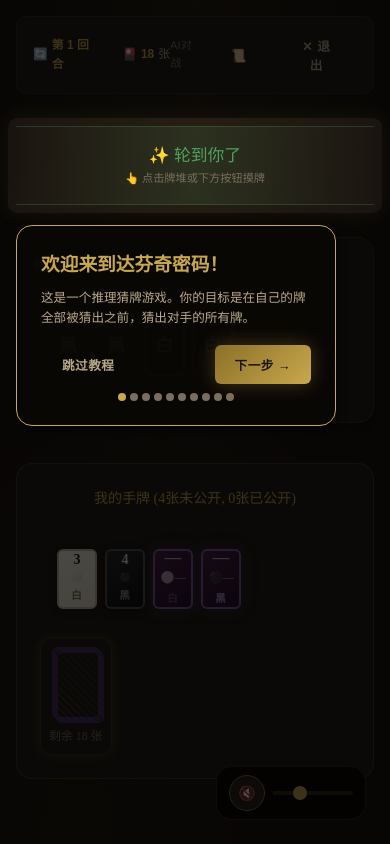
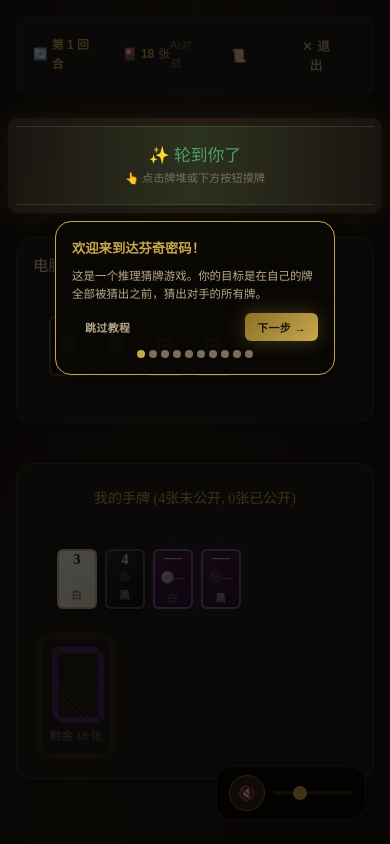
Before and after one commit to ROVER1230/davinci-code, a plain HTML site: page client/index.html in a window 390 px wide. Drawn offline with Linux system fonts and the light colour scheme.

Commit message:
📱 修复手机端新手教程按钮无法点击的问题
智能定位：提示框下方空间不足时自动放到目标上方

水平居中于目标元素，并限制在屏幕范围内

手机端缩小提示框尺寸（280px），减小内边距和字号

覆盖层增加滚动支持，切换步骤时自动滚动到顶部

```diff
--- a/client/index.html
+++ b/client/index.html
@@ -257,6 +257,8 @@
       top: 0; left: 0; right: 0; bottom: 0;
       z-index: 1500;
       pointer-events: none;
+      overflow-y: auto;
+      -webkit-overflow-scrolling: touch;
     }
     .tutorial-spotlight {
       position: absolute;
@@ -273,10 +275,13 @@
       max-width: 320px;
       box-shadow: var(--shadow-strong);
       pointer-events: auto;
+      /* 确保不超出屏幕顶部 */
+      margin-top: 0;
     }
     .tutorial-tooltip h3 {
       color: var(--gold);
       margin-bottom: var(--space-sm);
+      font-size: 1.05rem;
     }
     .tutorial-tooltip p {
       color: var(--text-secondary);
@@ -297,6 +302,25 @@
     }
     .tutorial-dot.active {
       background: var(--gold);
+    }
+
+    /* 手机端教程适配 */
+    @media (max-width: 480px) {
+      .tutorial-tooltip {
+        max-width: 280px;
+        padding: var(--space-md);
+      }
+      .tutorial-tooltip h3 {
+        font-size: 0.95rem;
+      }
+      .tutorial-tooltip p {
+        font-size: 0.82rem;
+        margin-bottom: var(--space-sm);
+      }
+      .tutorial-tooltip .btn-sm {
+        padding: 6px 12px;
+        font-size: 0.78rem;
+      }
     }
 
     /* 结果页 */
@@ -2132,17 +2156,44 @@
     }
 
     const targetEl = document.querySelector(step.target);
+    const viewW = window.innerWidth;
+    const viewH = window.innerHeight;
+    const isMobile = viewW < 480;
+    const tipWidth = isMobile ? 280 : 320;
+    const tipMinH = isMobile ? 180 : 200; // 提示框预估最小高度
+
     let spotlightStyle = '';
+    let tipTop, tipLeft;
+    let targetRect = null;
+
     if (targetEl) {
-      const rect = targetEl.getBoundingClientRect();
-      spotlightStyle = `top:${rect.top - 8}px;left:${rect.left - 8}px;width:${rect.width + 16}px;height:${rect.height + 16}px;`;
+      targetRect = targetEl.getBoundingClientRect();
+      spotlightStyle = `top:${targetRect.top - 8}px;left:${targetRect.left - 8}px;width:${targetRect.width + 16}px;height:${targetRect.height + 16}px;`;
+
+      // === 智能垂直定位 ===
+      const spaceBelow = viewH - targetRect.bottom - 16;  // 目标下方剩余空间
+      const spaceAbove = targetRect.top - 16;              // 目标上方剩余空间
+
+      if (spaceBelow >= tipMinH || spaceBelow >= spaceAbove) {
+        // 下方空间够用，或者下方比上方空间多 → 放下方
+        tipTop = targetRect.bottom + 16;
+        // 如果提示框仍超出屏幕，向上挪
+        if (tipTop + tipMinH > viewH - 10) {
+          tipTop = Math.max(10, viewH - tipMinH - 10);
+        }
+      } else {
+        // 上方空间更多 → 放上方
+        tipTop = Math.max(10, targetRect.top - tipMinH - 16);
+      }
+
+      // === 智能水平定位 ===
+      tipLeft = targetRect.left + targetRect.width / 2 - tipWidth / 2;
+      tipLeft = Math.max(8, Math.min(tipLeft, viewW - tipWidth - 8));
     } else {
       spotlightStyle = `top:50%;left:50%;width:200px;height:100px;transform:translate(-50%,-50%);`;
-    }
-
-    // 工具提示放在下方
-    const tipTop = targetEl ? targetEl.getBoundingClientRect().bottom + 20 : 200;
-    const tipLeft = Math.min(window.innerWidth - 340, targetEl ? targetEl.getBoundingClientRect().left : 100);
+      tipTop = Math.max(40, (viewH - tipMinH) / 2);
+      tipLeft = Math.max(8, (viewW - tipWidth) / 2);
+    }
 
     overlay.innerHTML = `
       <div class="tutorial-spotlight" style="${spotlightStyle}"></div>
@@ -2161,6 +2212,8 @@
           ).join('')}
         </div>
       </div>`;
+    // 每次显示新步骤时滚动到顶部
+    overlay.scrollTop = 0;
   }
 
   function nextTutorialStep() {
@@ -2170,6 +2223,9 @@
     } else {
       showTutorialStep(tutorialSteps[nextIdx].id);
     }
+    // 滚动覆盖层到顶部，确保新提示框可见
+    const overlay = document.querySelector('.tutorial-overlay');
+    if (overlay) overlay.scrollTop = 0;
   }
 
   function closeTutorial() {
```
